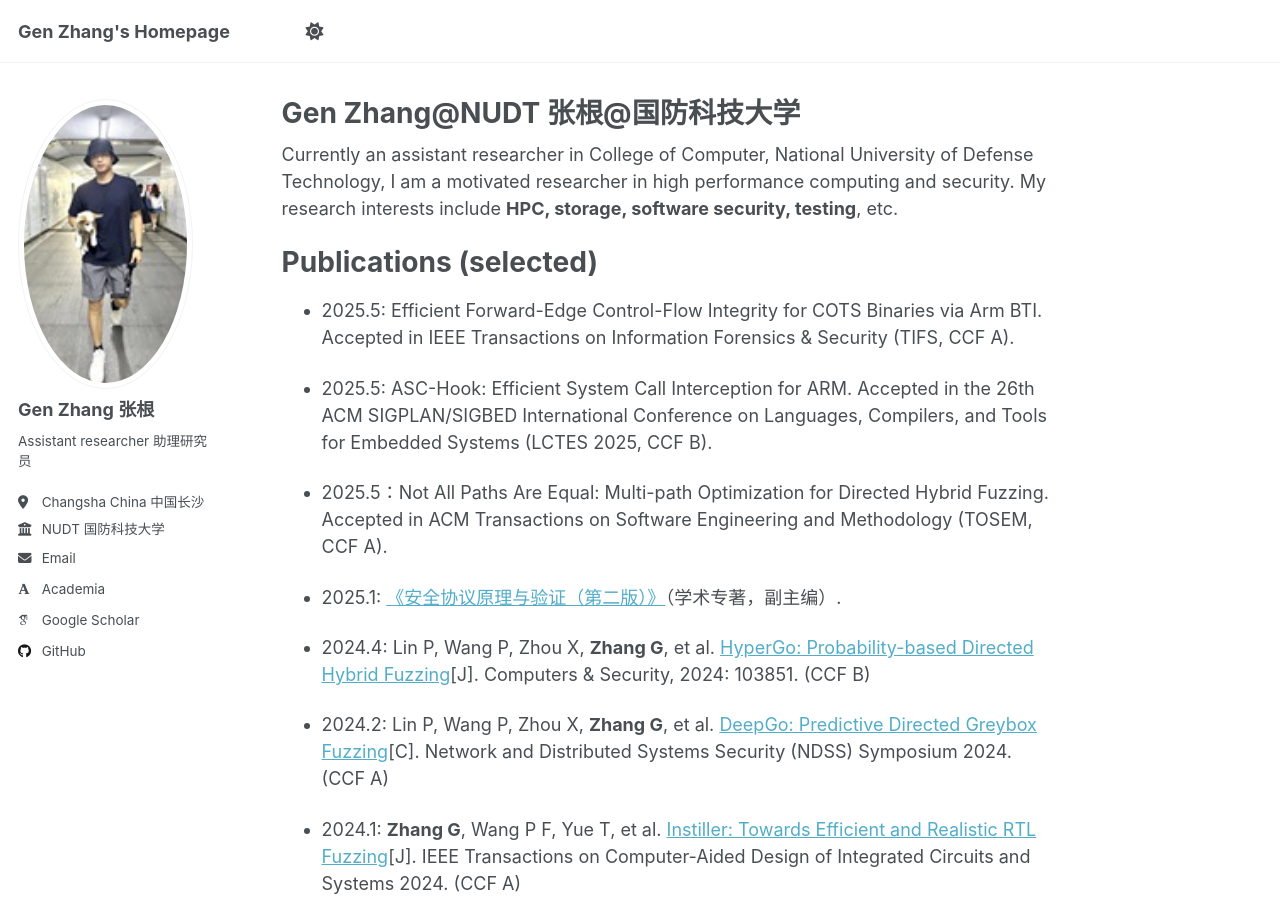
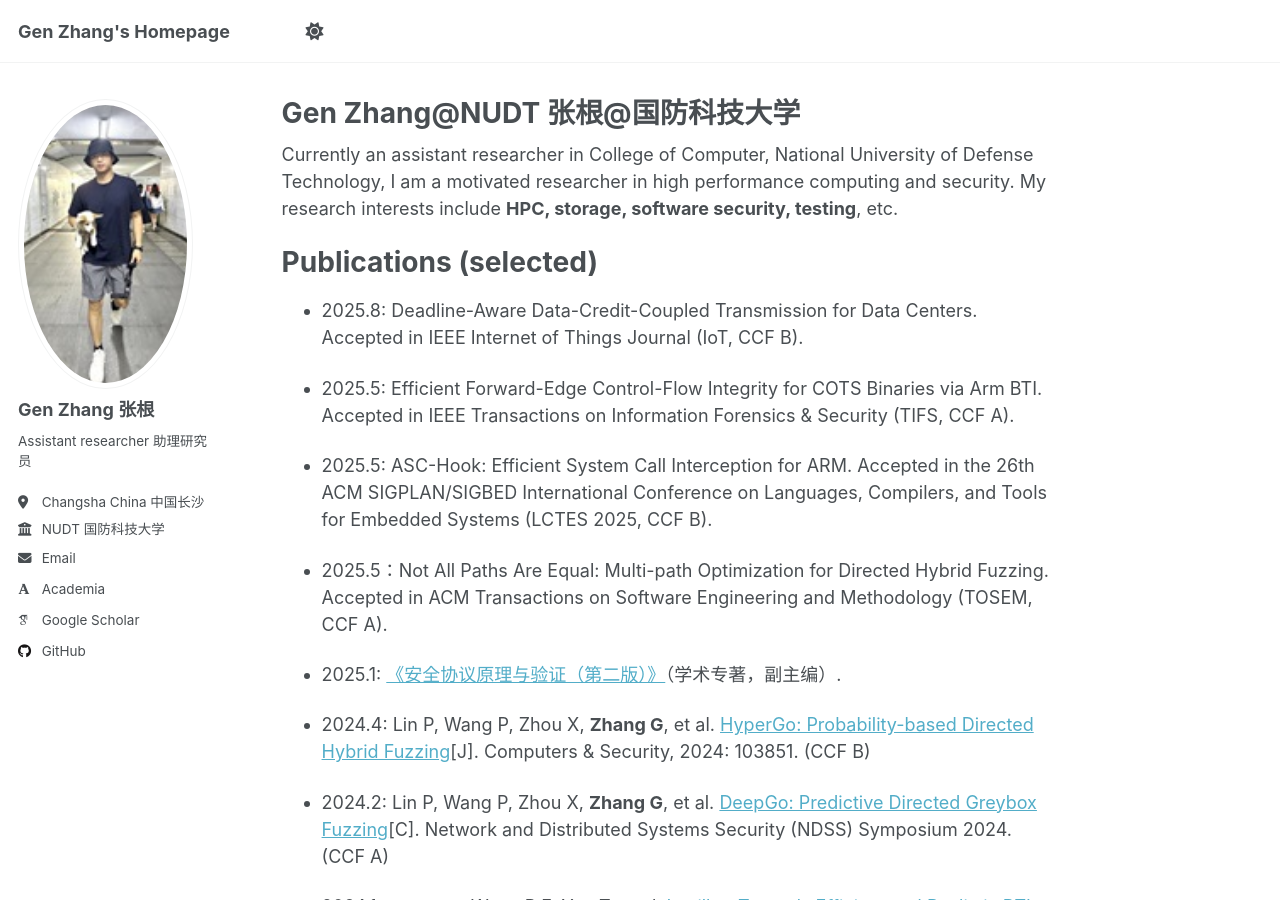
Before and after one commit to zhanggenex/zhanggen.nudt.github.io, a Jekyll site: the page built from _pages/about.md, in a window 1280 px wide and 900 px high. Built offline with Jekyll 4.4.1, drawn with Linux system fonts in a browser that asks for light colours; some web fonts are replaced.

Commit message:
new paper

```diff
--- a/_pages/about.md
+++ b/_pages/about.md
@@ -11,6 +11,8 @@ Currently an assistant researcher in College of Computer, National University of
 
 Publications (selected)
 ======
+- 2025.8: Deadline-Aware Data-Credit-Coupled Transmission for Data Centers. Accepted in IEEE Internet of Things Journal (IoT, CCF B).
+
 - 2025.5: Efficient Forward-Edge Control-Flow Integrity for COTS Binaries via Arm BTI. Accepted in IEEE Transactions on Information Forensics & Security (TIFS, CCF A).
 
 - 2025.5: ASC-Hook: Efficient System Call Interception for ARM. Accepted in the 26th ACM SIGPLAN/SIGBED International Conference on Languages, Compilers, and Tools for Embedded Systems (LCTES 2025, CCF B).
```
